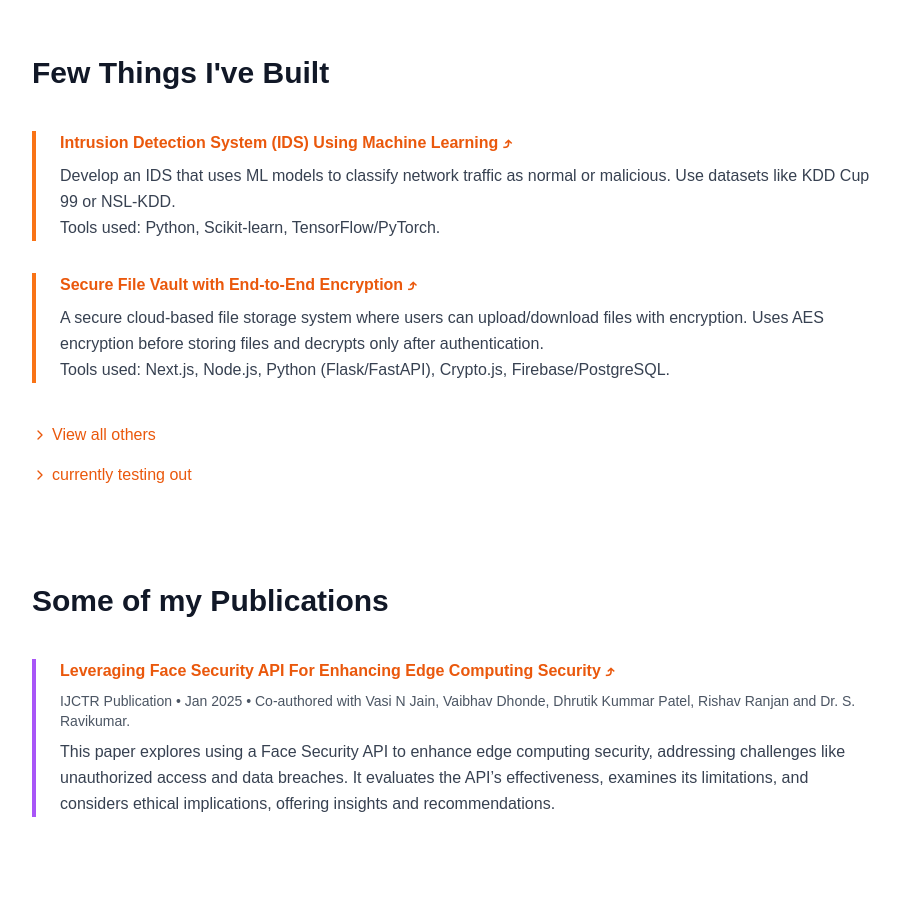
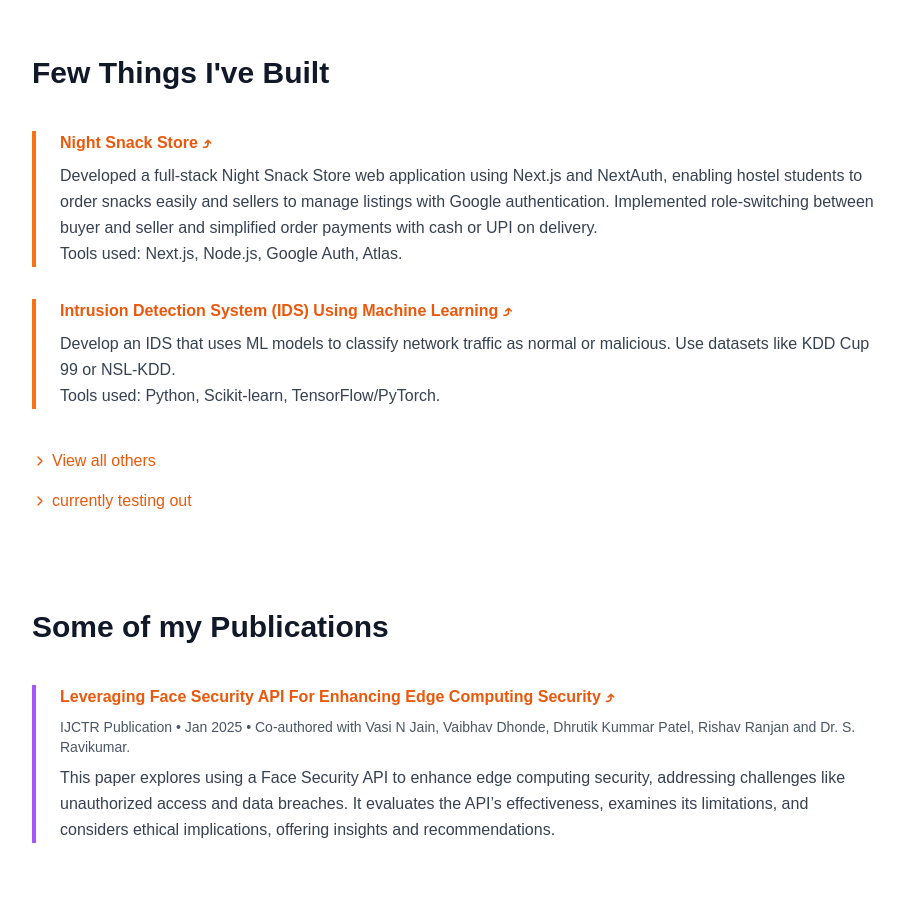
Before and after one commit to daksh20031231/Portfolio-website, a Next.js app: page / in a window 1280 px wide. Shown: the part 1400-2317 px from the top of the page, without its empty margins (184-1088 px from the left). Built offline with nearby package versions, Linux system fonts and the light colour scheme.

Commit message:
Updated portfolio website with new content/design

```diff
--- a/app/page.tsx
+++ b/app/page.tsx
@@ -29,7 +29,7 @@ export default function Portfolio() {
               vulnerabilities and securing the organisations.
             </p>
             <Link
-              href="https://drive.google.com/file/d/1wRNSSrIurS-YCz-iuCMunssE3Iage3gn/view?usp=drive_link"
+              href="https://drive.google.com/file/d/1GyBc3p_c6jNmjsmma1rTcVUSCUKe5PrE/view?usp=sharing"
               className="inline-flex items-center text-orange-600 hover:text-orange-700 font-medium"
             >
               View Resume ⤴
@@ -189,6 +189,24 @@ export default function Portfolio() {
             <div className="border-l-4 border-orange-500 pl-6 hover:pl-8 transition-all">
               <h3 className="font-semibold text-gray-900 mb-2">
                 <Link
+                  href="https://night-snack-store.vercel.app/auth/signin"
+                  className="text-orange-600 hover:text-orange-700"
+                >
+                  Night Snack Store ⤴
+                </Link>
+              </h3>
+              <p className="text-gray-700 leading-relaxed">
+                Developed a full-stack Night Snack Store web application using Next.js and NextAuth, enabling hostel
+students to order snacks easily and sellers to manage listings with Google authentication. Implemented
+role-switching between buyer and seller and simplified order payments with cash or UPI on delivery.{" "}
+                <br />
+                Tools used: Next.js, Node.js, Google Auth, Atlas.
+              </p>
+            </div>
+
+            <div className="border-l-4 border-orange-500 pl-6 hover:pl-8 transition-all">
+              <h3 className="font-semibold text-gray-900 mb-2">
+                <Link
                   href="#"
                   className="text-orange-600 hover:text-orange-700"
                 >
@@ -200,25 +218,6 @@ export default function Portfolio() {
                 as normal or malicious. Use datasets like KDD Cup 99 or NSL-KDD.{" "}
                 <br />
                 Tools used: Python, Scikit-learn, TensorFlow/PyTorch.
-              </p>
-            </div>
-
-            <div className="border-l-4 border-orange-500 pl-6 hover:pl-8 transition-all">
-              <h3 className="font-semibold text-gray-900 mb-2">
-                <Link
-                  href="#"
-                  className="text-orange-600 hover:text-orange-700"
-                >
-                  Secure File Vault with End-to-End Encryption ⤴
-                </Link>
-              </h3>
-              <p className="text-gray-700 leading-relaxed">
-                A secure cloud-based file storage system where users can
-                upload/download files with encryption. Uses AES encryption
-                before storing files and decrypts only after authentication.{" "}
-                <br />
-                Tools used: Next.js, Node.js, Python (Flask/FastAPI), Crypto.js,
-                Firebase/PostgreSQL.
               </p>
             </div>
           </div>
@@ -233,10 +232,10 @@ export default function Portfolio() {
                 <div className="border-l-4 border-gray-300 pl-6 hover:pl-8 transition-all">
                   <h4 className="font-semibold text-gray-900 mb-2">
                     <Link
-                      href="#"
+                      href="https://github.com/daksh20031231/Hospital-Management-System-with-Billing-system"
                       className="text-orange-600 hover:text-orange-700"
                     >
-                      Hospital Managment System ⤴
+                      Hospital Managment with Billing System⤴
                     </Link>
                   </h4>
                   <p className="text-gray-700">
@@ -244,6 +243,24 @@ export default function Portfolio() {
                     many other api to maintain and automate the hospital
                     management.
                   </p>
+                </div>
+                <div className="border-l-4 border-gray-300 pl-6 hover:pl-8 transition-all">
+                  <h4 className="font-semibold text-gray-900 mb-2">
+                    <Link
+                      href="#"
+                      className="text-orange-600 hover:text-orange-700"
+                    >
+                      Secure File Vault with End-to-End Encryption ⤴
+                    </Link>
+                  </h4>
+                  <p className="text-gray-700 leading-relaxed">
+                A secure cloud-based file storage system where users can
+                upload/download files with encryption. Uses AES encryption
+                before storing files and decrypts only after authentication.{" "}
+                <br />
+                Tools used: Next.js, Node.js, Python (Flask/FastAPI), Crypto.js,
+                Firebase/PostgreSQL.
+              </p>
                 </div>
               </div>
             </details>
```
